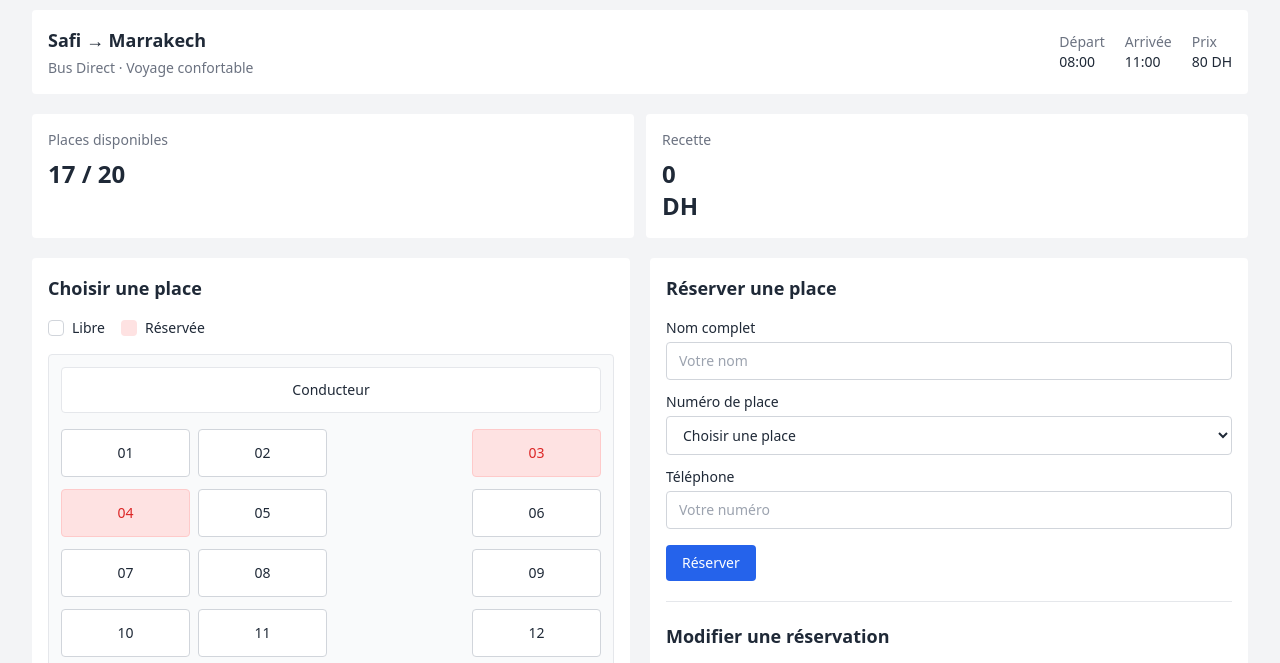
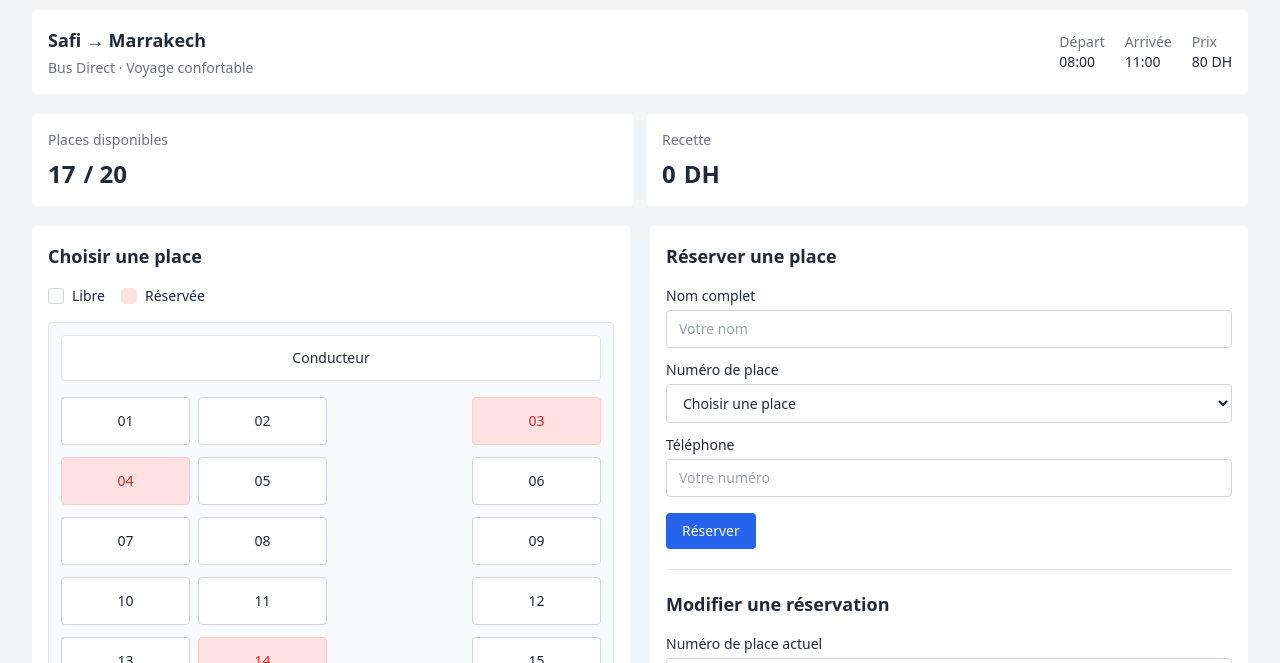
Before and after one commit to Douaeaghmir/BusDirect, a website: page index.html in a window 1280 px wide. Shown: the part 74-737 px from the top of the page. Drawn offline with nearby package versions, Linux system fonts and the light colour scheme.

Commit message:
manipulation of dispo seats

```diff
--- a/index.html
+++ b/index.html
@@ -46,12 +46,18 @@
         <section class="mx-auto mb-5 grid w-[95%] grid-cols-1 gap-3 sm:grid-cols-2">
         <div class="rounded bg-white p-4">
             <p class="text-sm text-gray-500">Places disponibles</p>
-            <p class="mt-2 text-2xl font-semibold">17 / 20</p>
+            <div class="flex items-center gap-2">
+            <p id="dispo" class="mt-2 text-2xl font-semibold">17</p>
+            <p class=" mt-2 text-2xl font-semibold">/ 20</p>
+            </div>
         </div>
 
         <div class="rounded bg-white p-4">
             <p class="text-sm text-gray-500">Recette</p>
-            <p id ="recette" class="mt-2 text-2xl font-semibold">0</p><p class="text-2xl font-semibold">DH</p>
+            <div class="flex items-center gap-2">
+            <p id ="recette" class="mt-2 text-2xl font-semibold">0</p>
+            <p class="mt-2 text-2xl font-semibold">DH</p>
+            </div>
         </div>
     </section>
         <main class="mx-auto mb-6 grid w-[95%] grid-cols-1 gap-5 md:grid-cols-2">
--- a/script.js
+++ b/script.js
@@ -3,6 +3,8 @@
 const reservationForm = document.getElementById("reservationForm");
 const seats = document.getElementsByClassName("seat");
 const recettelement = document.getElementById("recette");
+const dispoelement = document.getElementById("dispo");
+let dispo = 17;
 let recette = 0;
 let prix = 80;
 reservationForm.addEventListener("submit", function(event) {
@@ -30,6 +32,8 @@
                 "border-red-200",
                 "text-red-600"
             );
+            dispo -= 1;
+            dispoelement.textContent = dispo;
             recette = recette + prix;
             recettelement.textContent = recette;
             seats[i].disabled = true;
```
